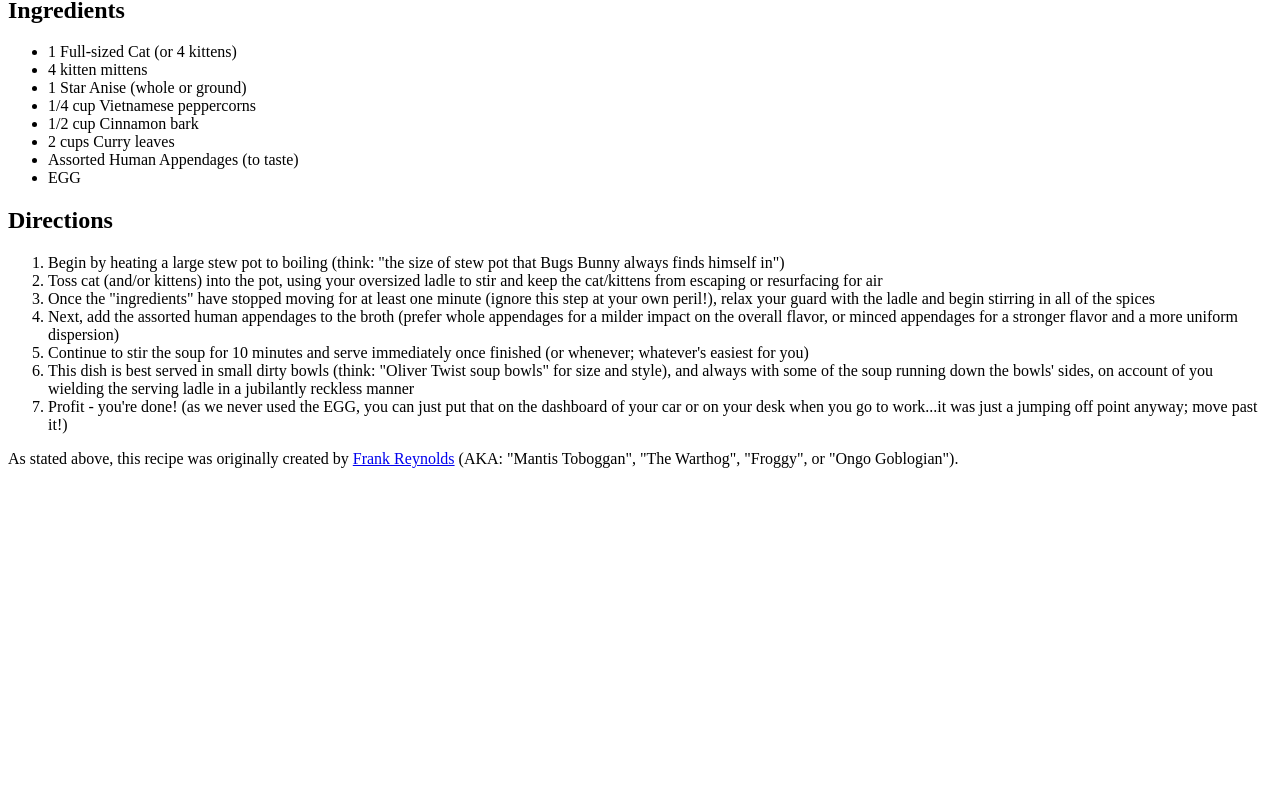
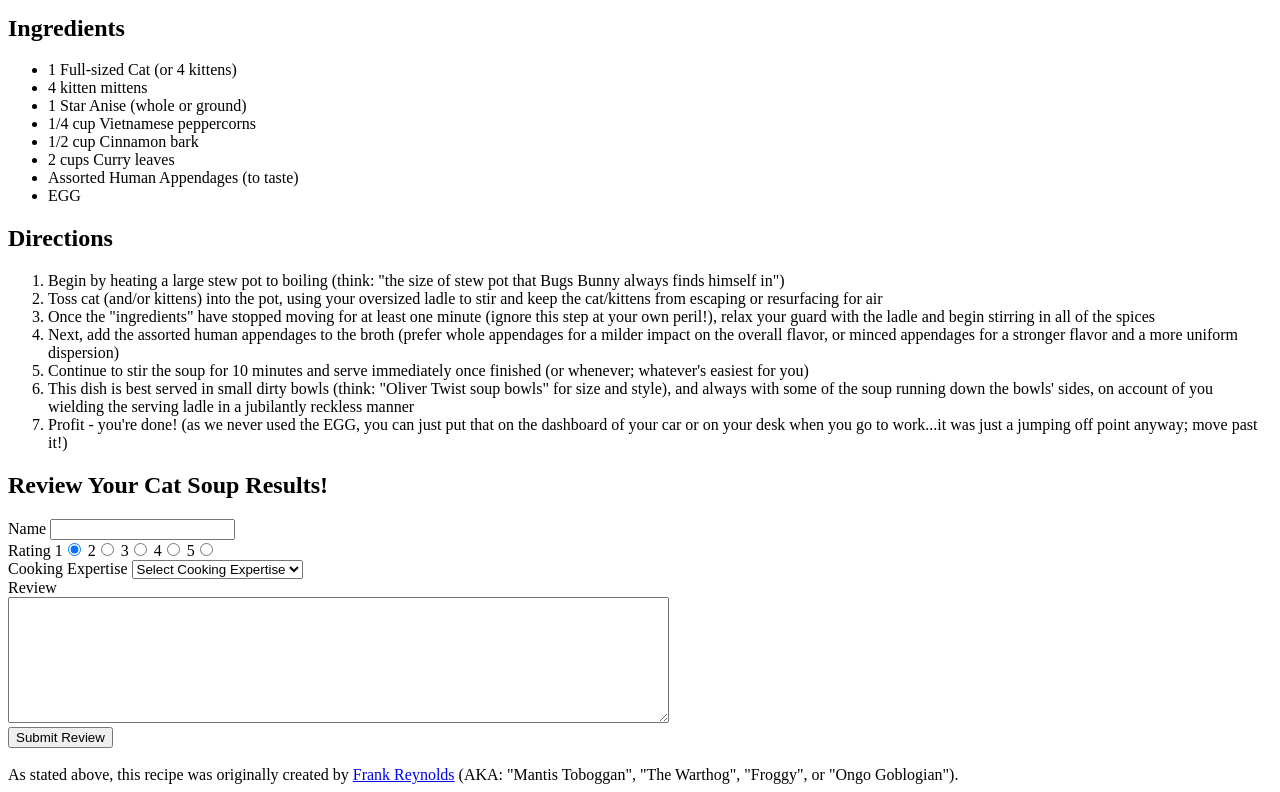
Before and after one commit to justinkizer/justinkizer.github.io, a plain HTML site: page Recipe/justin_kizer_cat_soup.html in a window 1280 px wide. Shown: the part 957-1749 px from the top of the page. Before the commit the page ends 1433 px from the top, so only its background shows below. Drawn offline with Linux system fonts and the light colour scheme.

Commit message:
Added review form skeleton

```diff
--- a/Recipe/justin_kizer_cat_soup.html
+++ b/Recipe/justin_kizer_cat_soup.html
@@ -12,6 +12,7 @@
         <li><a href="#description-section">Description</a></li>
         <li><a href="#ingredients-section">Ingredients</a></li>
         <li><a href="#directions-section">Directions</a></li>
+        <li><a href="#reviews-section">Reviews Section</a></li>
       </ul>
     </nav>
   </header>
@@ -73,7 +74,43 @@
       </li>
     </ol>
 
+    <section>
+      <a name="reviews-section" />
+      <h2>Review Your Cat Soup Results!</h2>
+      <form action="/reviews" method="post">
+        <label for="reviewer_name">Name</label>
+        <input id="reviewer_name" type="text">
+        <br>
+
+        <label for="rating">Rating</label>
+        1<input type="radio" name="rating" value="1" checked>
+        2<input type="radio" name="rating" value="2">
+        3<input type="radio" name="rating" value="3">
+        4<input type="radio" name="rating" value="4">
+        5<input type="radio" name="rating" value="5">
+        <br>
+
+        <label for="cooking_expertise">Cooking Expertise</label>
+        <select name="cooking_expertise">
+          <option disabled="true" selected="true "value="Select Cooking Expertise">Select Cooking Expertise</option>
+          <option value="Sometimes Cook">Sometimes Cook</option>
+          <option value="Sometimes Cook">Cook Every Day</option>
+          <option value="Sometimes Cook">Cooking is a Hobby</option>
+          <option value="Sometimes Cook">Professional Chef</option>
+        </select>
+        <br>
+        <label>Review
+          <br>
+          <textarea rows="8" cols="80"></textarea>
+        </label>
+        <br>
+
+        <input type="submit" value="Submit Review">
+      </form>
+    </section>
+
       <footer>
+        <br>
         As stated above, this recipe was originally created by <a href="http://itsalwayssunny.wikia.com/wiki/Frank_Reynolds">Frank Reynolds</a> (AKA: "Mantis Toboggan", "The Warthog", "Froggy", or "Ongo Goblogian").
       </footer>
 
```
Lines whose indentation alone changed are shown as unchanged.
